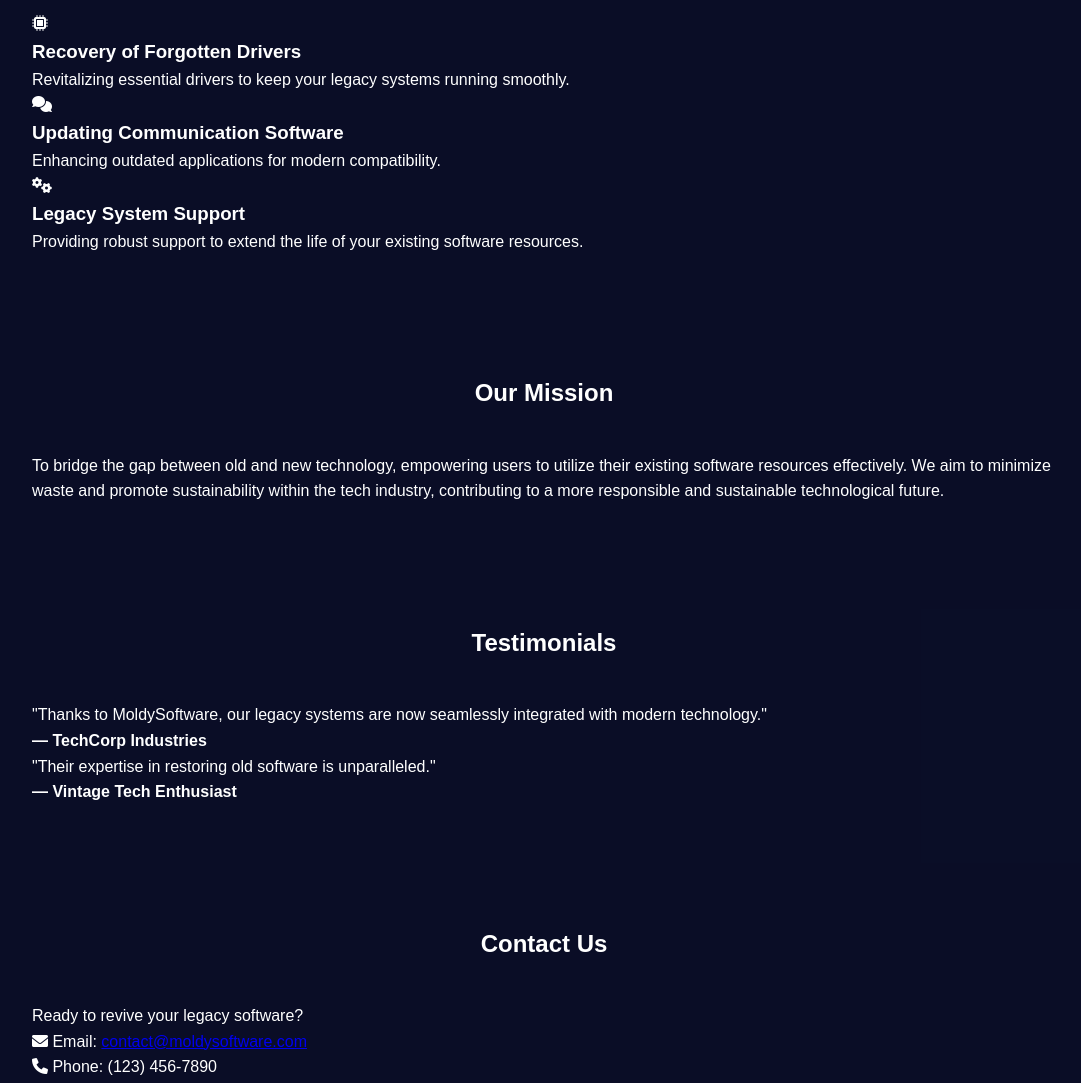
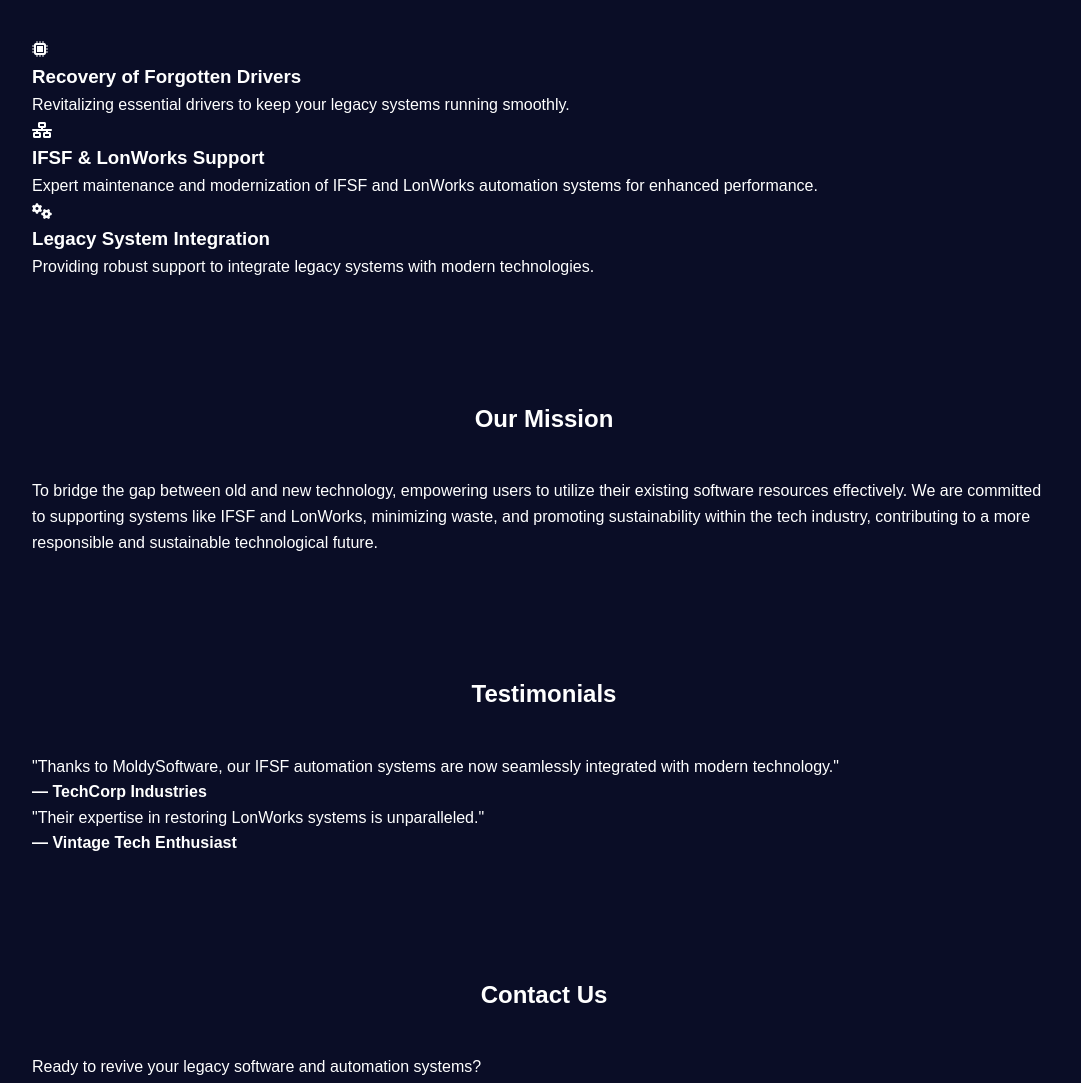
Before and after one commit to kernelgurumeditation/kernelgurumeditation.github.io, a plain HTML site: page index.html in a window 1280 px wide. Shown: the part 1170-2253 px from the top of the page, without its empty margins (96-1177 px from the left). Drawn offline with Linux system fonts and the light colour scheme.

Commit message:
Initial commit

```diff
--- a/index.html
+++ b/index.html
@@ -3,7 +3,7 @@
 <head>
     <meta charset="UTF-8">
     <title>MoldySoftware - Reviving the Past, Empowering the Future</title>
-    <meta name="description" content="MoldySoftware specializes in reviving abandonware, recovering and updating forgotten drivers and communication software applications.">
+    <meta name="description" content="MoldySoftware specializes in reviving abandonware, recovering and updating forgotten drivers, and supporting IFSF and LonWorks automation systems.">
     <meta name="viewport" content="width=device-width, initial-scale=1.0">
     <!-- Link to the CSS file -->
     <link rel="stylesheet" href="styles.css">
@@ -13,7 +13,7 @@
 <body class="animated-background">
     <!-- Background Shapes Container -->
     <div class="shapes-container">
-        <!-- Wireframe shapes will be generated via CSS -->
+        <!-- Wireframe shapes are generated via CSS -->
     </div>
 
     <!-- Header Section -->
@@ -38,7 +38,7 @@
     <section class="hero">
         <div class="container">
             <h1>Bridging the Gap Between Old and New Technology</h1>
-            <p>At MoldySoftware, we specialize in reviving abandonware—meticulously recovering and updating forgotten drivers and communication software applications.</p>
+            <p>At MoldySoftware, we specialize in reviving abandonware—meticulously recovering and updating forgotten drivers, and breathing new life into IFSF and LonWorks automation systems.</p>
             <a href="#contact" class="button">Get Started</a>
         </div>
     </section>
@@ -47,7 +47,7 @@
     <section id="about" class="about">
         <div class="container">
             <h2>About Us</h2>
-            <p>We are a pioneering startup dedicated to the revival of abandonware, a crucial yet often overlooked niche in the software industry. Our team leverages innovative restoration techniques and a deep understanding of historical software development practices.</p>
+            <p>We are a pioneering startup dedicated to the revival of abandonware and legacy automation systems like IFSF and LonWorks. Our team leverages innovative restoration techniques and a deep understanding of historical software development practices to ensure seamless integration and functionality.</p>
         </div>
     </section>
 
@@ -62,14 +62,14 @@
                     <p>Revitalizing essential drivers to keep your legacy systems running smoothly.</p>
                 </div>
                 <div class="service-item">
-                    <i class="fa-solid fa-comments"></i>
-                    <h3>Updating Communication Software</h3>
-                    <p>Enhancing outdated applications for modern compatibility.</p>
+                    <i class="fa-solid fa-network-wired"></i>
+                    <h3>IFSF &amp; LonWorks Support</h3>
+                    <p>Expert maintenance and modernization of IFSF and LonWorks automation systems for enhanced performance.</p>
                 </div>
                 <div class="service-item">
                     <i class="fa-solid fa-cogs"></i>
-                    <h3>Legacy System Support</h3>
-                    <p>Providing robust support to extend the life of your existing software resources.</p>
+                    <h3>Legacy System Integration</h3>
+                    <p>Providing robust support to integrate legacy systems with modern technologies.</p>
                 </div>
             </div>
         </div>
@@ -79,7 +79,7 @@
     <section id="mission" class="mission">
         <div class="container">
             <h2>Our Mission</h2>
-            <p>To bridge the gap between old and new technology, empowering users to utilize their existing software resources effectively. We aim to minimize waste and promote sustainability within the tech industry, contributing to a more responsible and sustainable technological future.</p>
+            <p>To bridge the gap between old and new technology, empowering users to utilize their existing software resources effectively. We are committed to supporting systems like IFSF and LonWorks, minimizing waste, and promoting sustainability within the tech industry, contributing to a more responsible and sustainable technological future.</p>
         </div>
     </section>
 
@@ -89,11 +89,11 @@
             <h2>Testimonials</h2>
             <div class="testimonial-items">
                 <div class="testimonial-item">
-                    <p>"Thanks to MoldySoftware, our legacy systems are now seamlessly integrated with modern technology."</p>
+                    <p>"Thanks to MoldySoftware, our IFSF automation systems are now seamlessly integrated with modern technology."</p>
                     <h4>— TechCorp Industries</h4>
                 </div>
                 <div class="testimonial-item">
-                    <p>"Their expertise in restoring old software is unparalleled."</p>
+                    <p>"Their expertise in restoring LonWorks systems is unparalleled."</p>
                     <h4>— Vintage Tech Enthusiast</h4>
                 </div>
             </div>
@@ -104,7 +104,7 @@
     <section id="contact" class="contact">
         <div class="container">
             <h2>Contact Us</h2>
-            <p>Ready to revive your legacy software?</p>
+            <p>Ready to revive your legacy software and automation systems?</p>
             <div class="contact-info">
                 <p><i class="fa-solid fa-envelope"></i> Email: <a href="mailto:contact@moldysoftware.com">contact@moldysoftware.com</a></p>
                 <p><i class="fa-solid fa-phone"></i> Phone: (123) 456-7890</p>
```
